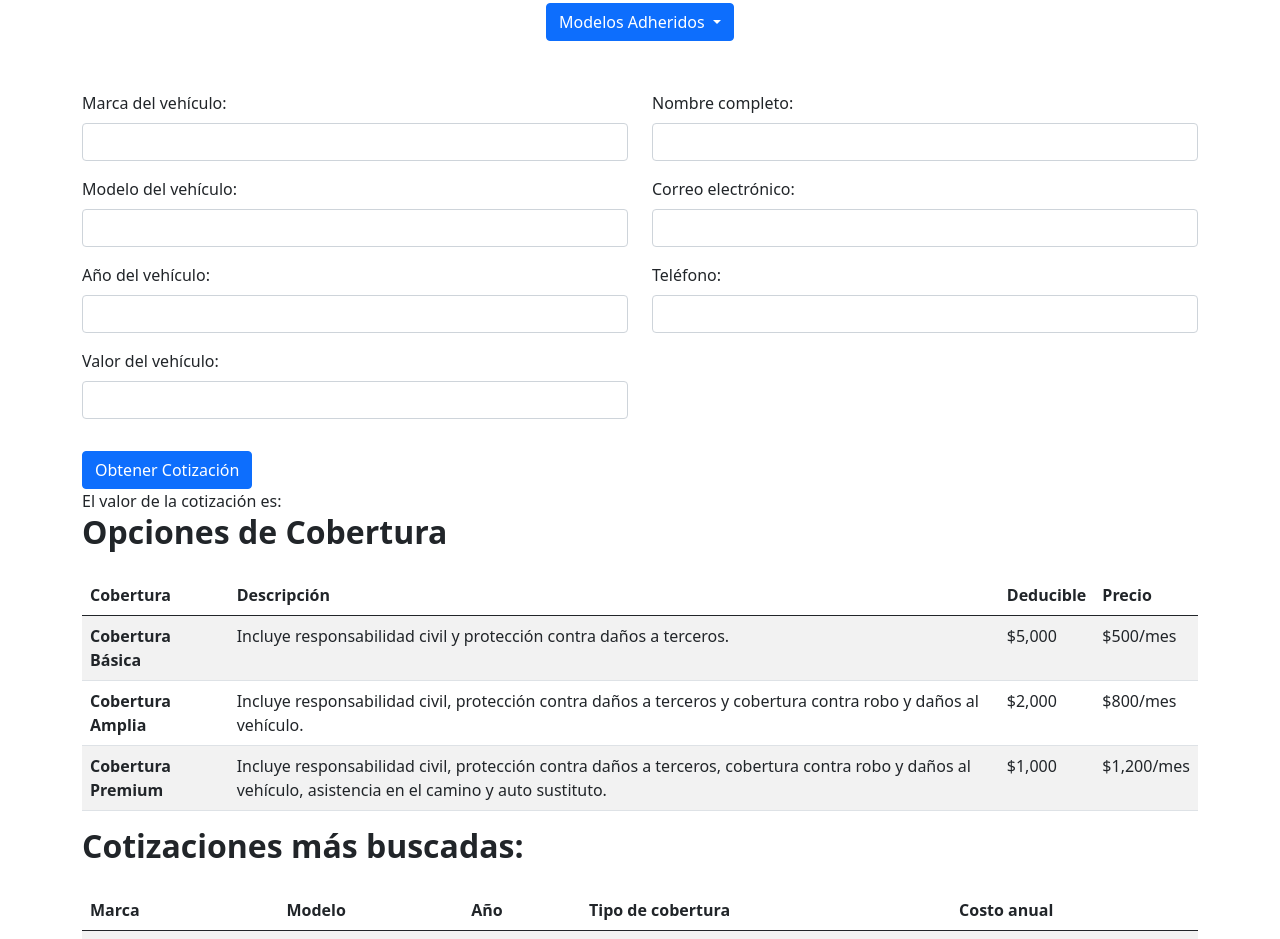
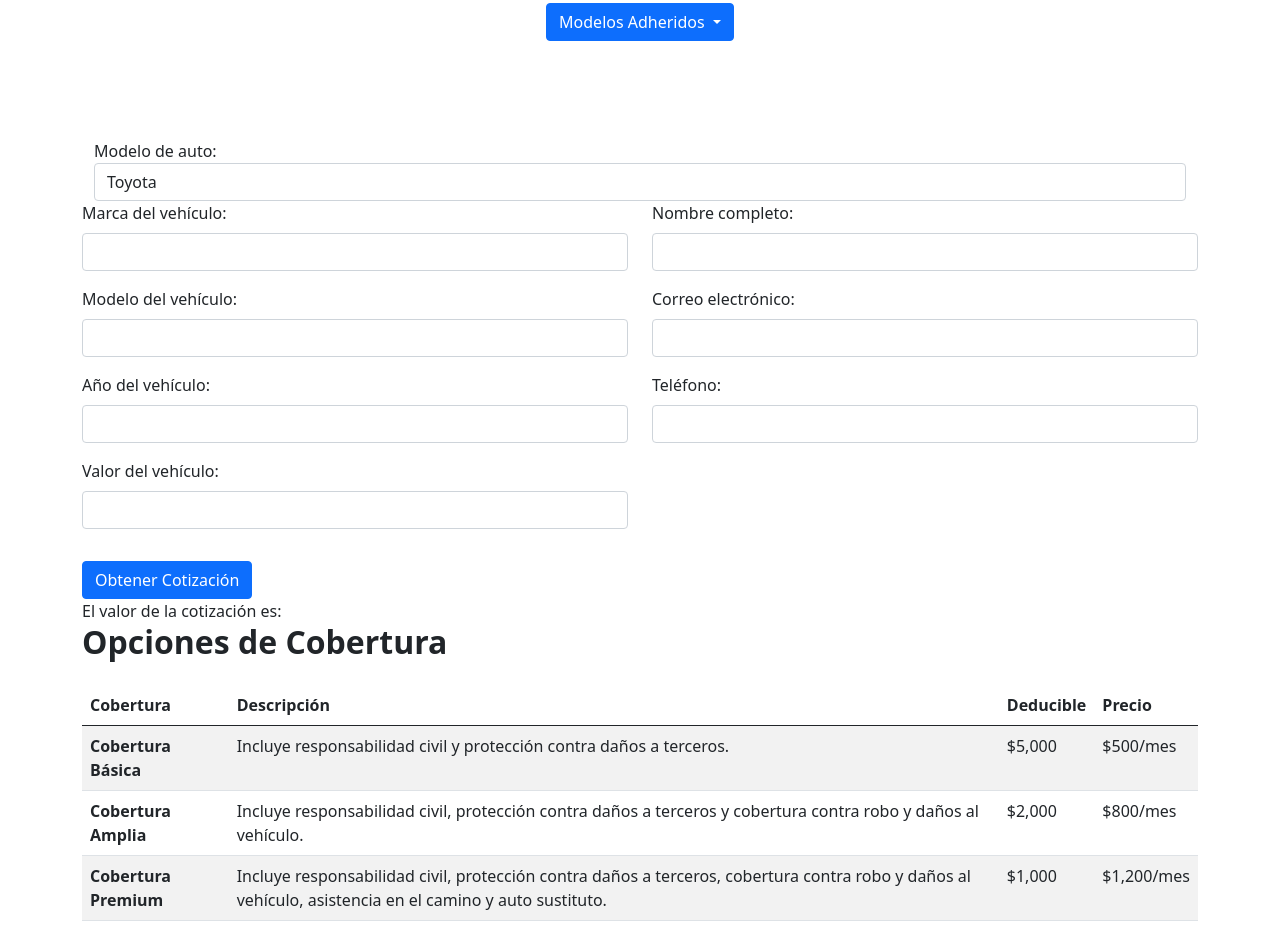
Before and after one commit to patocolosimo/JavaScript, a plain HTML site: page index.html in a window 1280 px wide. Shown: the part 1148-2087 px from the top of the page. Drawn offline with nearby package versions, Linux system fonts and the light colour scheme.

Commit message:
correccion de errores

```diff
--- a/index.html
+++ b/index.html
@@ -9,8 +9,6 @@
       href="https://cdnjs.cloudflare.com/ajax/libs/bootstrap/5.0.2/css/bootstrap.min.css"
     />
     <link rel="stylesheet" href="style.css" />
-    <script src="https://cdnjs.cloudflare.com/ajax/libs/popper.js/1.14.7/umd/popper.min.js"></script>
-    <script src="https://cdnjs.cloudflare.com/ajax/libs/bootstrap/5.0.2/js/bootstrap.bundle.min.js"></script>
   </head>
   <body>
     <header class="bg-image">
@@ -71,6 +69,12 @@
           ></div>
         </div>
       </div>
+
+      <div class="container mt-5">
+        <label for="modelo">Modelo de auto:</label>
+        <select id="modelo" class="form-control"></select>
+      </div>
+
 
 
       <form id="cotizacionForm">
@@ -291,9 +295,8 @@
         <p class="text-center">© 2023. Todos los derechos reservados.</p>
       </div>
     </footer>
-
+    <script src="https://cdnjs.cloudflare.com/ajax/libs/jquery/3.6.0/jquery.min.js"></script>
     <script src="https://cdnjs.cloudflare.com/ajax/libs/bootstrap/5.0.2/js/bootstrap.bundle.min.js"></script>
-    <script src="https://cdnjs.cloudflare.com/ajax/libs/jquery/3.6.0/jquery.min.js"></script>
     <script src="./main.js"></script>
   </body>
 </html>
--- a/main.js
+++ b/main.js
@@ -20,9 +20,9 @@ form.addEventListener("submit", function (event) {
   calcularCotizacion();
 });
 
-const dropdownOptions = document.getElementById("dropdownOptions");
+const selectModelo = document.getElementById("modelo");
 
-
+// Datos del JSON
 const data = [
   { "id": 1, "nombre": "Toyota" },
   { "id": 2, "nombre": "Ford" },
@@ -46,11 +46,10 @@ const data = [
   { "id": 20, "nombre": "Lamborghini" }
 ];
 
-
+// Generar las opciones del select
 data.forEach(item => {
-  const option = document.createElement("a");
-  option.classList.add("dropdown-item");
-  option.href = "#";
+  const option = document.createElement("option");
+  option.value = item.id;
   option.textContent = item.nombre;
-  dropdownOptions.appendChild(option);
+  selectModelo.appendChild(option);
 });
```
